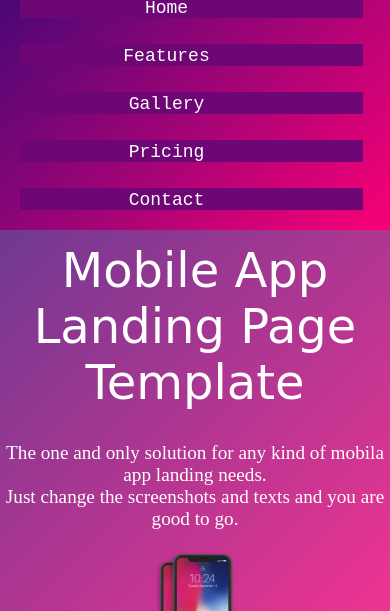
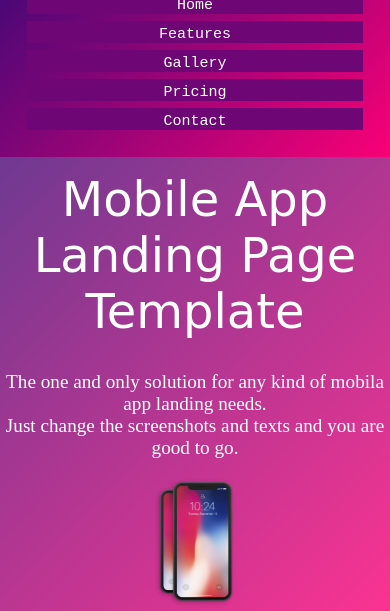
Before and after one commit to mona0204/mobile, a plain HTML site: page index.html in a window 390 px wide. Shown: the top 611 px of the page. Drawn offline with Linux system fonts and the light colour scheme.

Commit message:
modifing

```diff
--- a/css/style.css
+++ b/css/style.css
@@ -1,6 +1,8 @@
-
+html,body{
+    height: 100%;
+}
 body{
-    margin: 0;
+    margin: 0 auto;
     background-color: white;
     position: relative;
 
@@ -16,7 +18,7 @@ header{
 
 #navbar {
   position: fixed;
-  z-index: 11111;
+  z-index: 1;
   width: 100%;
   display: block;
   transition: top 0.3s;
@@ -119,7 +121,7 @@ h3{
   font-family: monospace;
      height: 300px;
     float: left;
-    margin-left: 10%;
+    margin-left: 8%;
 
 }
 
@@ -194,15 +196,7 @@ footer{
     margin-top: 25%;
 }
 
-.mb-2{
-    padding-top: 20px;
-}
-nav a {
-    display: inline;
-    margin-right: 50px;
-    font-size: 18px;
-    transition: all 0.3s ease-in-out 0s;
-}
+
 
 /* @media */
 
@@ -210,43 +204,42 @@ nav a {
     button{
         width:40%;
   }
-}
-
-@media (max-width: 600px) {
   .main{
   margin-left: 10px;
   width: 100%;
   }
-}
 
-@media (max-width: 600px) {
   .main img{
     width: 95%;
   }
+
+   ul li{
+      display: block;
+    margin: 2%;
+    background-color: #6e0676;
+    clear: both;
+
   }
 
-@media (max-width: 600px) {
-   ul li{
-      display: block;
-    width: 98%;
-    margin-top: 2%;
-    background-color: #6e0676;
-    clear: both;
-    margin-top: 26px;
-
-  }
-}
-@media (max-width: 600px) {
   .hero{
   float: left;
    padding-top: 2px;
 
   }
+
+    header{
+        margin-top: -48%;
     }
 
-@media (max-width: 600px) {
-   .mobile{
-       margin-top: 48%;
+  li a{
+        text-align: center;
+    }
 
+    h1{
+      margin-top: 70%;
+    }
+
+    #navbar{
+        top: -50px;
     }
 }
--- a/index.html
+++ b/index.html
@@ -4,7 +4,7 @@
     <meta charset="UTF-8">
      <meta name="viewport" content="width=device-width, initial-scale=1.0">
     <meta http-equiv="X-UA-Compatible" content="ie=edge">
-    <title>mobile</title>
+        <title>mobile</title>
      <!-- fonts   -->
        <link rel="stylesheet" href="https://use.fontawesome.com/releases/v5.3.1/css/all.css" integrity="sha384-mzrmE5qonljUremFsqc01SB46JvROS7bZs3IO2EmfFsd15uHvIt+Y8vEf7N7fWAU" crossorigin="anonymous">
        <link href="https://fonts.googleapis.com/css?family=Lobster+Two" rel="stylesheet">
@@ -24,10 +24,10 @@
             <li><a href="#">Contact</a></li>
         </ul>
    </nav>
-        <h1 class=" mobile animated flash">Mobile App Landing Page Template</h1>
+        <h1 class=" animated flash">Mobile App Landing Page Template</h1>
         <p>The one and only solution for any kind of mobila app landing needs.<br> Just change the screenshots and texts and you are good to go.</p>
         <img class="iphone animated rotateIn" src="images/dualphone.png" alt="iphone">
-    </header>
+</header>
 
     <div class="main">
         <img  class=" bero animated flash" src="images/client-logos.png" alt="client">
@@ -114,11 +114,6 @@
         </div>
     <footer>
         <p class="mb-2">COPYRIGHT © 2017. ALL RIGHTS RESERVED. MOBAPP TEMPLATE BY</p>
-        <nav>
-            <a href="#" class="m-2">PRESS</a>
-            <a href="#" class="m-2">TERMS</a>
-            <a href="#" class="m-2">PRIVACY</a>
-        </nav>
     </footer>
 
 
```
Lines whose indentation alone changed are shown as unchanged.
